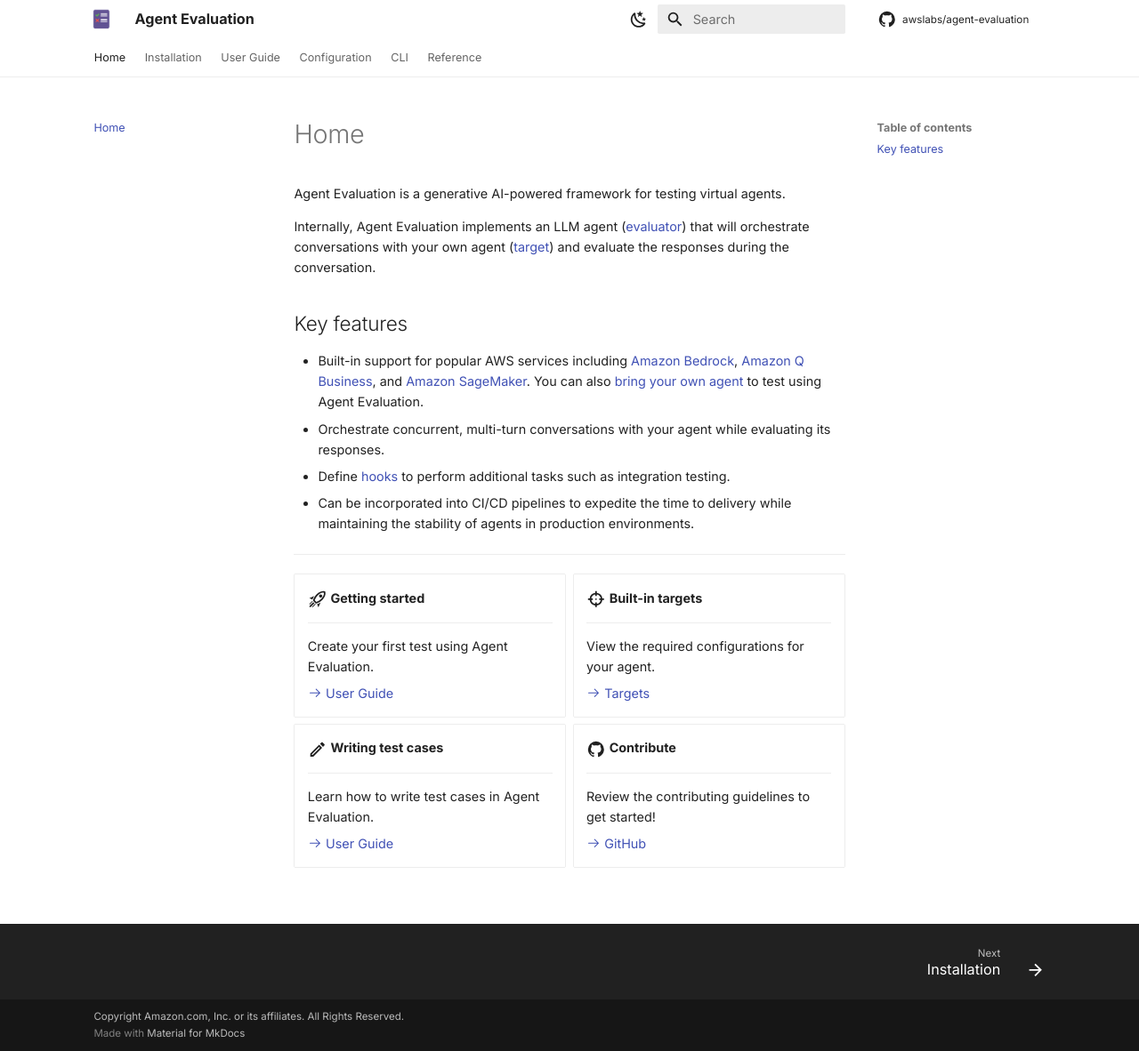
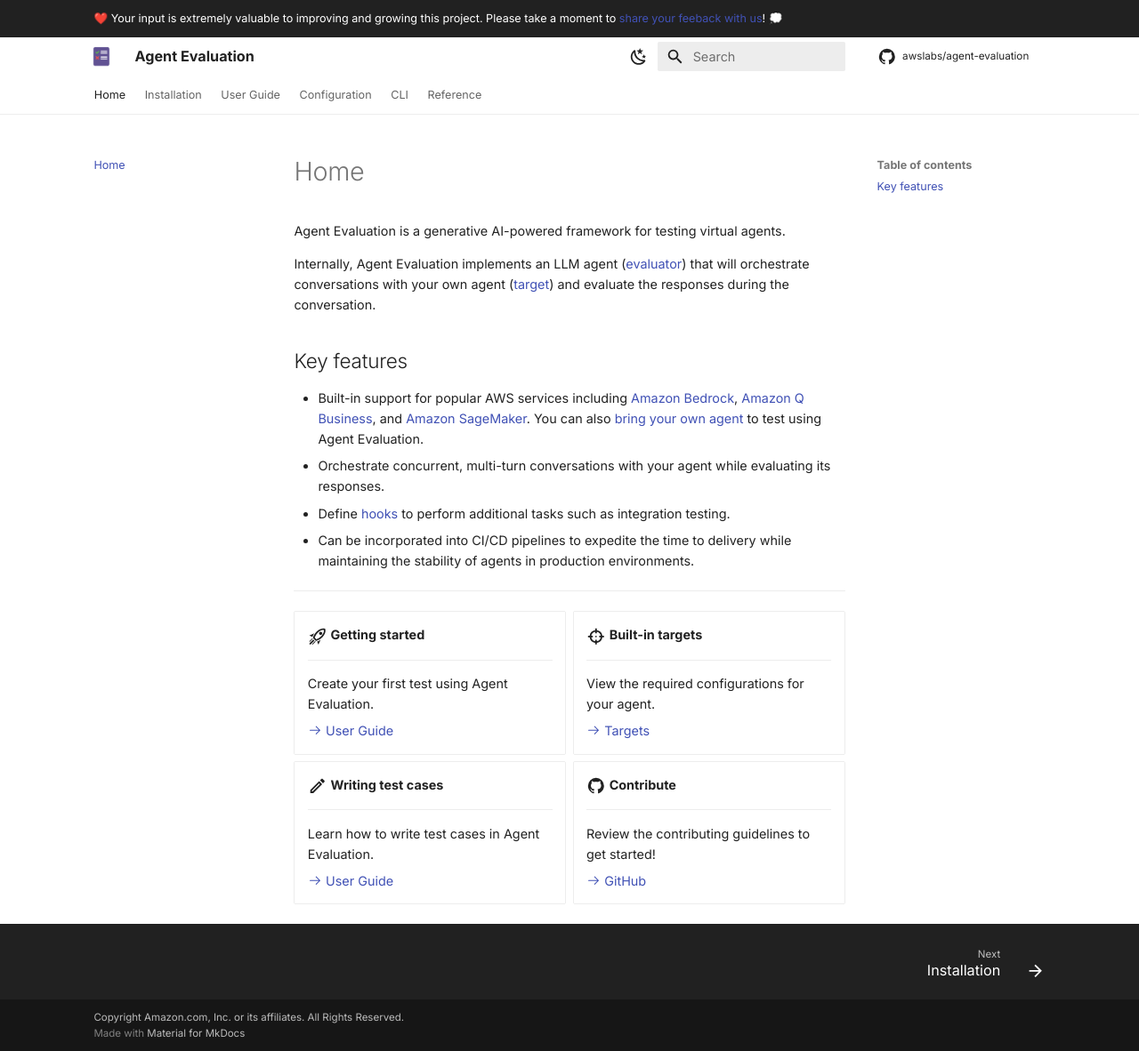
Before and after one commit to awslabs/agent-evaluation, an MkDocs documentation site: the page built from docs/index.md, in a window 1280 px wide and 1182 px high. Shown: the whole window at 89% size. Built offline with MkDocs 1.6.1 and Material for MkDocs 9.7.7, drawn with Linux system fonts in a browser that asks for light colours; comment, search, counter and statistics services are not loaded.

```diff
--- /dev/null
+++ b/docs/overrides/main.html
@@ -0,0 +1,5 @@
+{% extends "base.html" %}
+
+{% block announce %}
+❤️ Your input is extremely valuable to improving and growing this project. Please take a moment to <a href="https://github.com/awslabs/agent-evaluation/discussions/categories/feedback">share your feeback with us</a>! 💭
+{% endblock %}
--- a/mkdocs.yml
+++ b/mkdocs.yml
@@ -2,6 +2,7 @@ site_name: Agent Evaluation
 copyright: Copyright Amazon.com, Inc. or its affiliates. All Rights Reserved.
 theme:
   name: material
+  custom_dir: docs/overrides
   icon:
     annotation: material/plus-circle-outline
     repo: material/github
```
